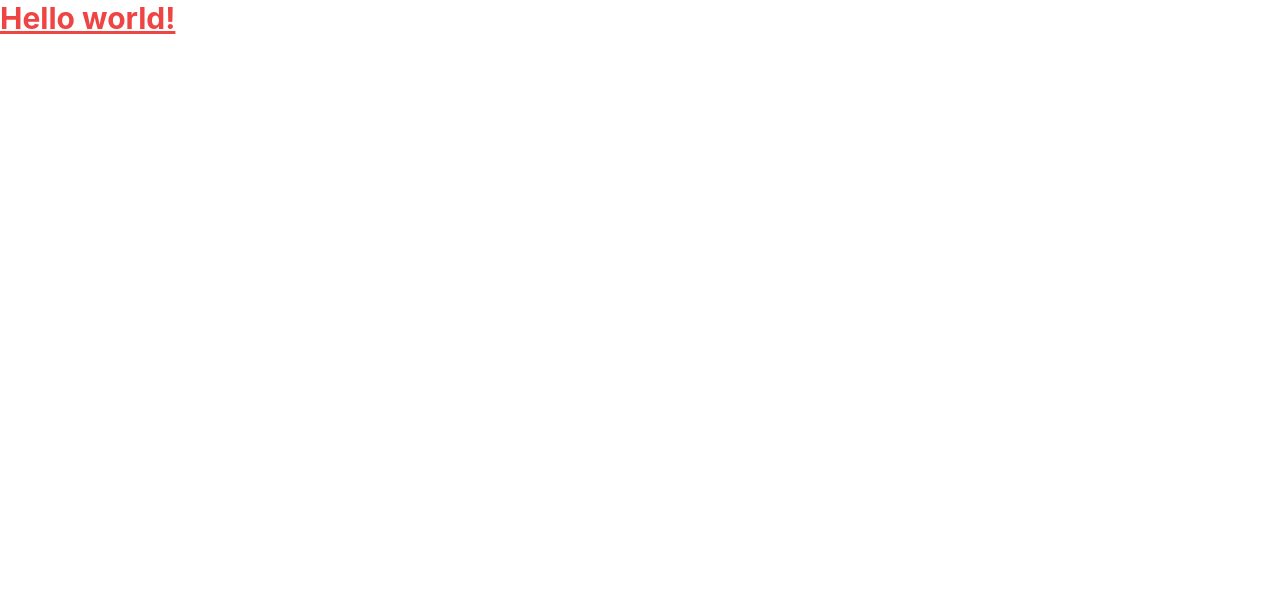
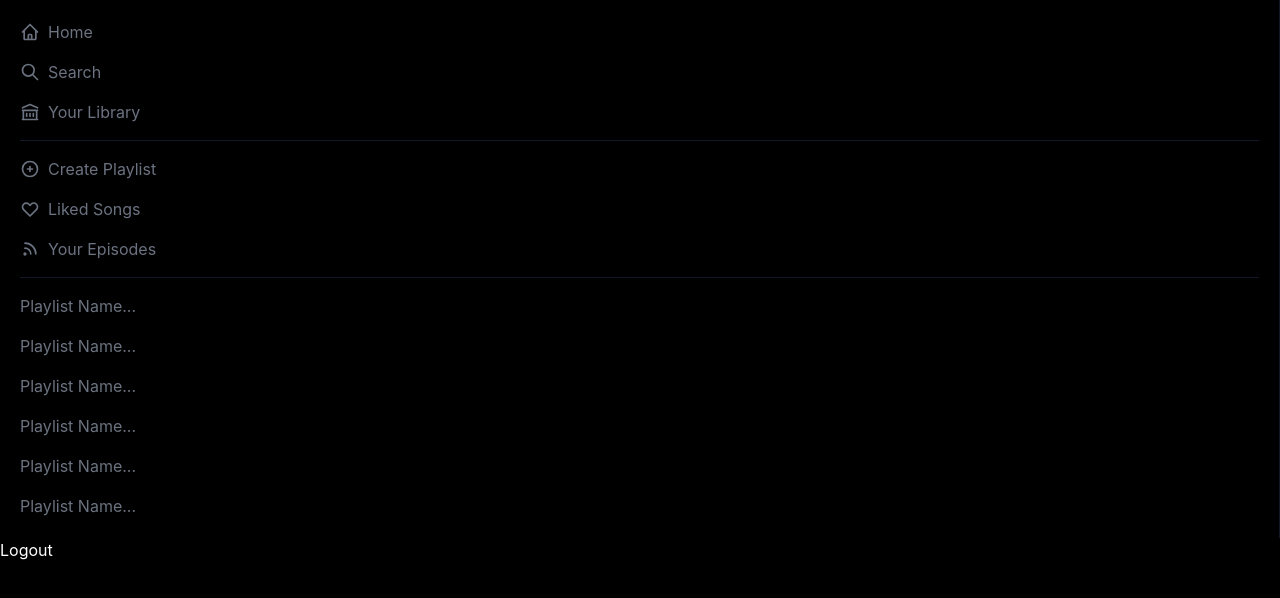
Before and after one commit to elijah-irwin/spotify-clone, a Next.js app: page / in a window 1280 px wide. Shown: the top 598 px of the page. Built offline with nearby package versions, Linux system fonts and the light colour scheme.

Commit message:
Started sidebar component and added support for spotify authentication.

```diff
--- /dev/null
+++ b/components/Sidebar.jsx
@@ -0,0 +1,57 @@
+import {
+  HomeIcon,
+  SearchIcon,
+  LibraryIcon,
+  PlusCircleIcon,
+  HeartIcon,
+  RssIcon,
+} from '@heroicons/react/outline';
+
+// Sidebar Component
+const Sidebar = () => {
+  return (
+    <div className='text-gray-500 p-5 border-r border-gray-900'>
+      <div className='space-y-4'>
+        <button className='flex items-center space-x-2 hover:text-white'>
+          <HomeIcon className='h-5 w-5' />
+          <p>Home</p>
+        </button>
+        <button className='flex items-center space-x-2 hover:text-white'>
+          <SearchIcon className='h-5 w-5' />
+          <p>Search</p>
+        </button>
+        <button className='flex items-center space-x-2 hover:text-white'>
+          <LibraryIcon className='h-5 w-5' />
+          <p>Your Library</p>
+        </button>
+
+        <hr className='border-t-[.1px] border-gray-900' />
+
+        <button className='flex items-center space-x-2 hover:text-white'>
+          <PlusCircleIcon className='h-5 w-5' />
+          <p>Create Playlist</p>
+        </button>
+        <button className='flex items-center space-x-2 hover:text-white'>
+          <HeartIcon className='h-5 w-5' />
+          <p>Liked Songs</p>
+        </button>
+        <button className='flex items-center space-x-2 hover:text-white'>
+          <RssIcon className='h-5 w-5' />
+          <p>Your Episodes</p>
+        </button>
+
+        <hr className='border-t-[.1px] border-gray-900' />
+
+        {/* Playlist Content */}
+        <p className='cursor-pointer hover:text-white'>Playlist Name...</p>
+        <p className='cursor-pointer hover:text-white'>Playlist Name...</p>
+        <p className='cursor-pointer hover:text-white'>Playlist Name...</p>
+        <p className='cursor-pointer hover:text-white'>Playlist Name...</p>
+        <p className='cursor-pointer hover:text-white'>Playlist Name...</p>
+        <p className='cursor-pointer hover:text-white'>Playlist Name...</p>
+      </div>
+    </div>
+  );
+};
+
+export default Sidebar;
--- /dev/null
+++ b/lib/spotify.js
@@ -0,0 +1,30 @@
+import SpotifyWebApi from 'spotify-web-api-node';
+
+const scopes = [
+  'user-read-email',
+  'playlist-read-private',
+  'playlist-read-collaborative',
+  'user-read-email',
+  'streaming',
+  'user-read-private',
+  'user-library-read',
+  'user-top-read',
+  'user-read-playback-state',
+  'user-modify-playback-state',
+  'user-read-currently-playing',
+  'user-read-recently-played',
+  'user-follow-read',
+].join(',');
+
+const params = {
+  scope: scopes,
+};
+
+const queryParamString = new URLSearchParams(params).toString();
+
+export const LOGIN_URL = `https://accounts.spotify.com/authorize?${queryParamString}`;
+
+export const spotifyApi = new SpotifyWebApi({
+  clientId: process.env.NEXT_PUBLIC_CLIENT_ID,
+  clientSecret: process.env.NEXT_PUBLIC_CLIENT_SECRET,
+});
--- a/next.config.js
+++ b/next.config.js
@@ -1,6 +1,9 @@
 /** @type {import('next').NextConfig} */
 const nextConfig = {
   reactStrictMode: true,
-}
+  images: {
+    domains: ['links.papareact.com'],
+  },
+};
 
-module.exports = nextConfig
+module.exports = nextConfig;
--- a/package.json
+++ b/package.json
@@ -9,9 +9,12 @@
     "lint": "next lint"
   },
   "dependencies": {
+    "@heroicons/react": "^1.0.6",
     "next": "12.1.0",
+    "next-auth": "^4.2.1",
     "react": "17.0.2",
-    "react-dom": "17.0.2"
+    "react-dom": "17.0.2",
+    "spotify-web-api-node": "^5.0.2"
   },
   "devDependencies": {
     "autoprefixer": "^10.4.2",
--- /dev/null
+++ b/pages/api/auth/[...nextauth].js
@@ -0,0 +1,68 @@
+import NextAuth from 'next-auth';
+import SpotifyProvider from 'next-auth/providers/spotify';
+import { spotifyApi, LOGIN_URL } from '../../../lib/spotify';
+
+// Function for refreshing access token from spotify.
+const refreshAccessToken = async token => {
+  try {
+    spotifyApi.setAccessToken(token.accessToken);
+    spotifyApi.setRefreshToken(token.refreshToken);
+    const { body: refreshedToken } = await spotifyApi.refreshAccessToken();
+    return {
+      ...token,
+      accessToken: refreshedToken.access_token,
+      accessTokenExpires: Date.now() + refreshedToken.expires_in * 1000,
+      refreshToken: refreshedToken.refresh_token ?? token.refreshToken,
+    };
+  } catch (err) {
+    console.error(err);
+    return {
+      ...token,
+      error: 'RefreshAccessTokenError',
+    };
+  }
+};
+
+// NextAuth Configuration
+export default NextAuth({
+  // Configure one or more authentication providers
+  providers: [
+    SpotifyProvider({
+      clientId: process.env.NEXT_PUBLIC_CLIENT_ID,
+      clientSecret: process.env.NEXT_PUBLIC_CLIENT_SECRET,
+      authorization: LOGIN_URL,
+    }),
+  ],
+  secret: process.env.JWT_SECRET,
+  pages: { signIn: '/login' },
+  callbacks: {
+    async jwt({ token, account, user }) {
+      // Initial Sign In, if there is account & user, there is no token yet.
+      if (account && user) {
+        return {
+          ...token,
+          accessToken: account.access_token,
+          refreshToken: account.refresh_token,
+          username: account.providerAccountId,
+          accessTokenExpires: account.expires_at * 1000, // convert to milliseconds
+        };
+      }
+
+      // If previous token has not yet expired, simply return it.
+      if (Date.now() < token.accessTokenExpires) {
+        console.log('Valid existing spotify auth token found. 😎');
+        return token;
+      }
+
+      // Access token has expired, need to refresh it!
+      console.log('Spotify auth token is expired, refreshing... 🔃');
+      return await refreshAccessToken(token);
+    },
+    async session({ session, token }) {
+      session.user.accessToken = token.accessToken;
+      session.user.refreshToken = token.refreshToken;
+      session.user.username = token.username;
+      return session;
+    },
+  },
+});
--- a/pages/index.js
+++ b/pages/index.js
@@ -1,7 +1,33 @@
-export default function Home() {
+import Head from 'next/head';
+import { signOut } from 'next-auth/react';
+
+// Components
+import Sidebar from '../components/Sidebar';
+
+// Home Page Component
+const Home = () => {
   return (
-    <h1 className="text-3xl font-bold underline text-red-500">
-      Hello world!
-    </h1>
-  )
-}
+    <div className='bg-black h-screen overflow-hidden'>
+      <Head>
+        <title>Spotify Clone</title>
+        <meta
+          name='description'
+          content='Spotify clone for educational purposes.'
+        />
+        <link rel='icon' href='/favicon.ico' />
+      </Head>
+
+      <main>
+        <Sidebar />
+        {/* Center */}
+        <button className='text-white' onClick={() => signOut()}>
+          Logout
+        </button>
+      </main>
+
+      <div>{/* Player Controls */}</div>
+    </div>
+  );
+};
+
+export default Home;
--- /dev/null
+++ b/pages/login.js
@@ -0,0 +1,33 @@
+import Image from 'next/image';
+import { getProviders, signIn } from 'next-auth/react';
+
+const Login = ({ providers }) => {
+  return (
+    <div className='h-screen bg-black flex flex-col items-center justify-center'>
+      <Image
+        src='https://links.papareact.com/9xl'
+        alt='Spotify Logo'
+        width={200}
+        height={200}
+      />
+      {Object.values(providers).map(provider => (
+        <div key={provider.name}>
+          <button
+            className='bg-[#18D860] text-white py-3 px-5 m-10 rounded-full'
+            onClick={() => signIn(provider.id, { callbackUrl: '/' })}>
+            Login with {provider.name}
+          </button>
+        </div>
+      ))}
+    </div>
+  );
+};
+
+export default Login;
+
+export async function getServerSideProps() {
+  const providers = await getProviders();
+  return {
+    props: { providers },
+  };
+}
```
Also changed, not shown: 2 other files (tests, documents, lock files or other folders).
